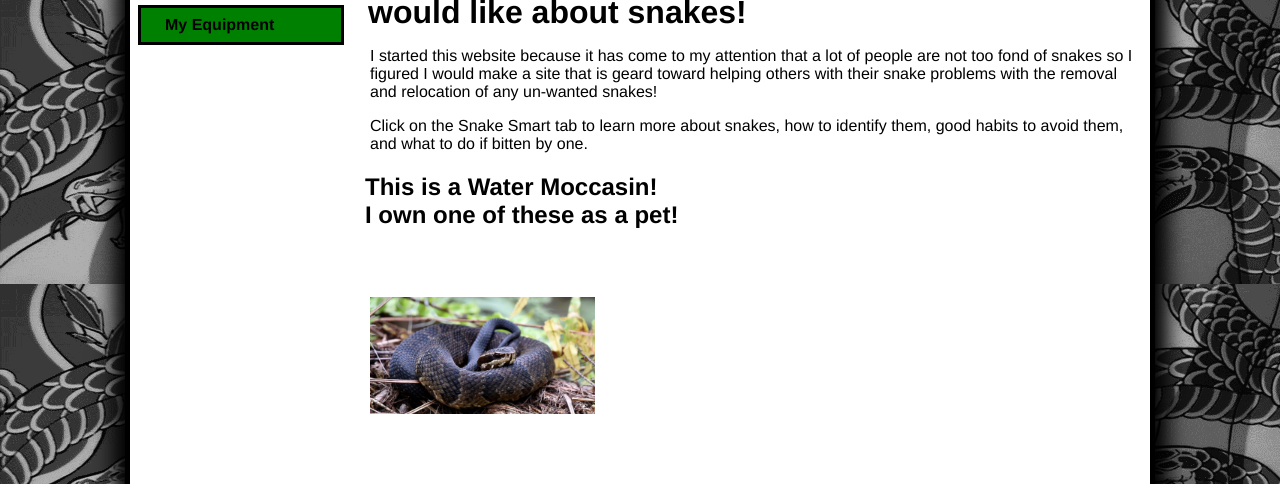
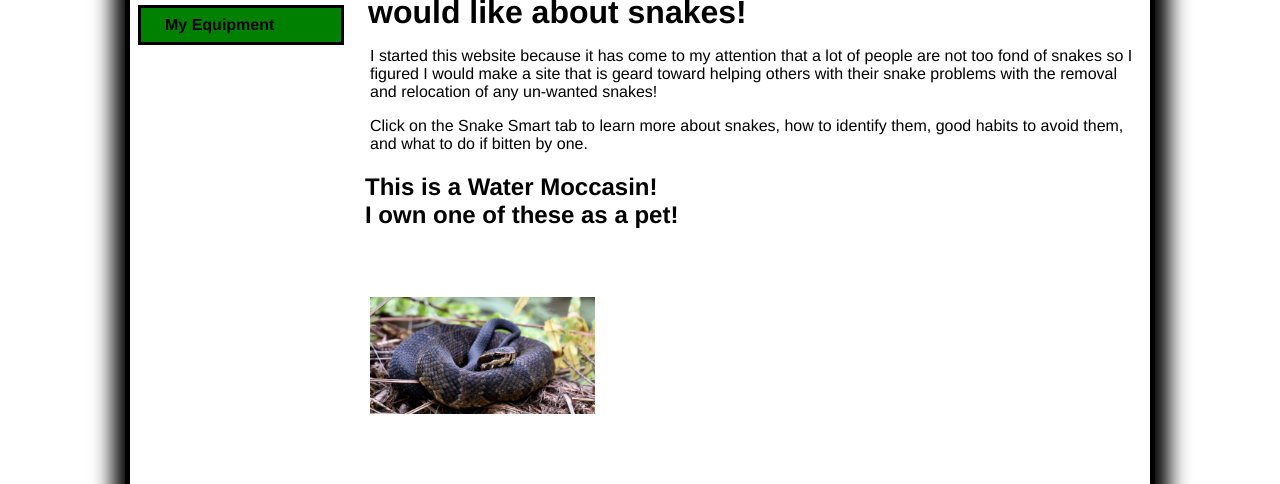
Before and after one commit to Zaansatsusha/Zaansatsusha.github.io, a plain HTML site: page index.html in a window 1280 px wide. Shown: the part 316-800 px from the top of the page. Drawn offline with Linux system fonts and the light colour scheme; files whose address does not match are found by name.

Commit message:
Update main.css

```diff
--- a/styles/main.css
+++ b/styles/main.css
@@ -1,6 +1,6 @@
 html {
     background-image: url("Sankes.gif");
-    background-repeat: repeat;         /* repeats both directions*/
+    background-repeat: repeat-x;         /* repeats both directions*/
 }
 body {
     font-family: Ariel, Helvetica, "sans-serif";
```
